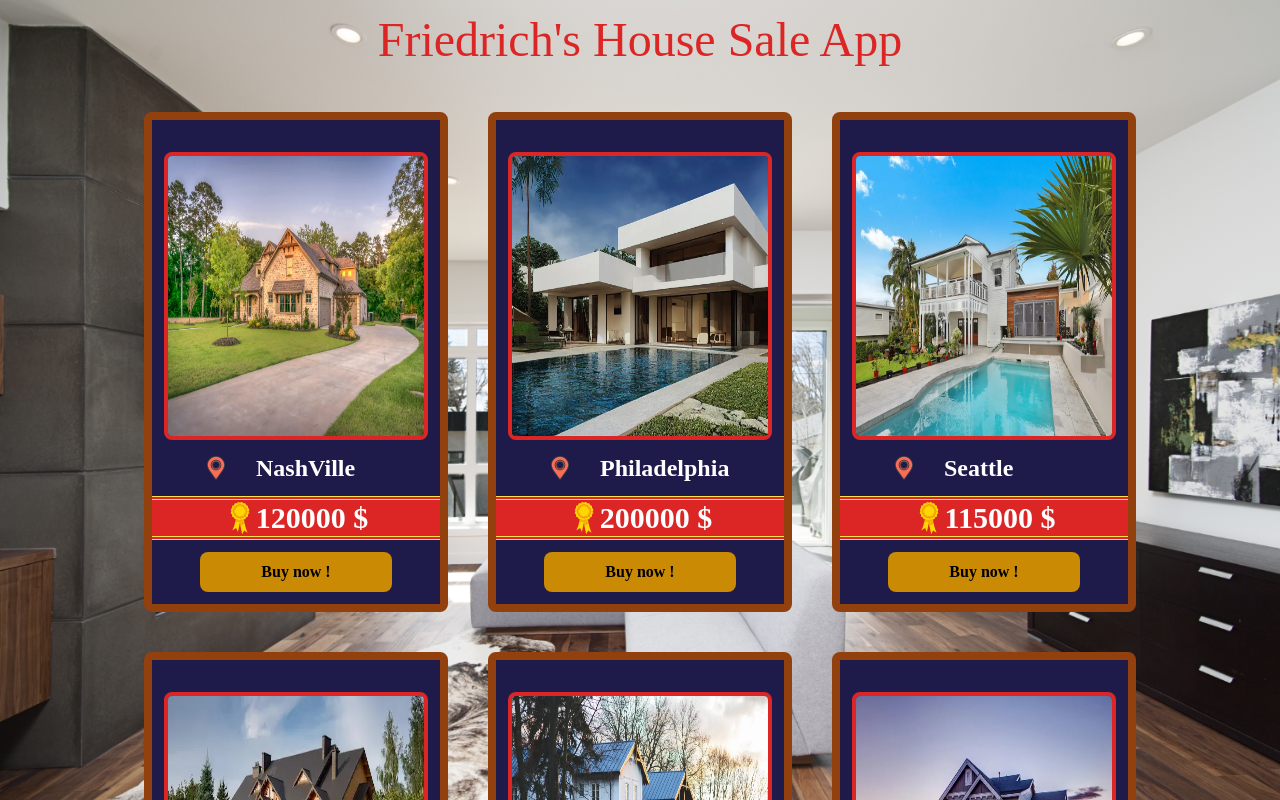
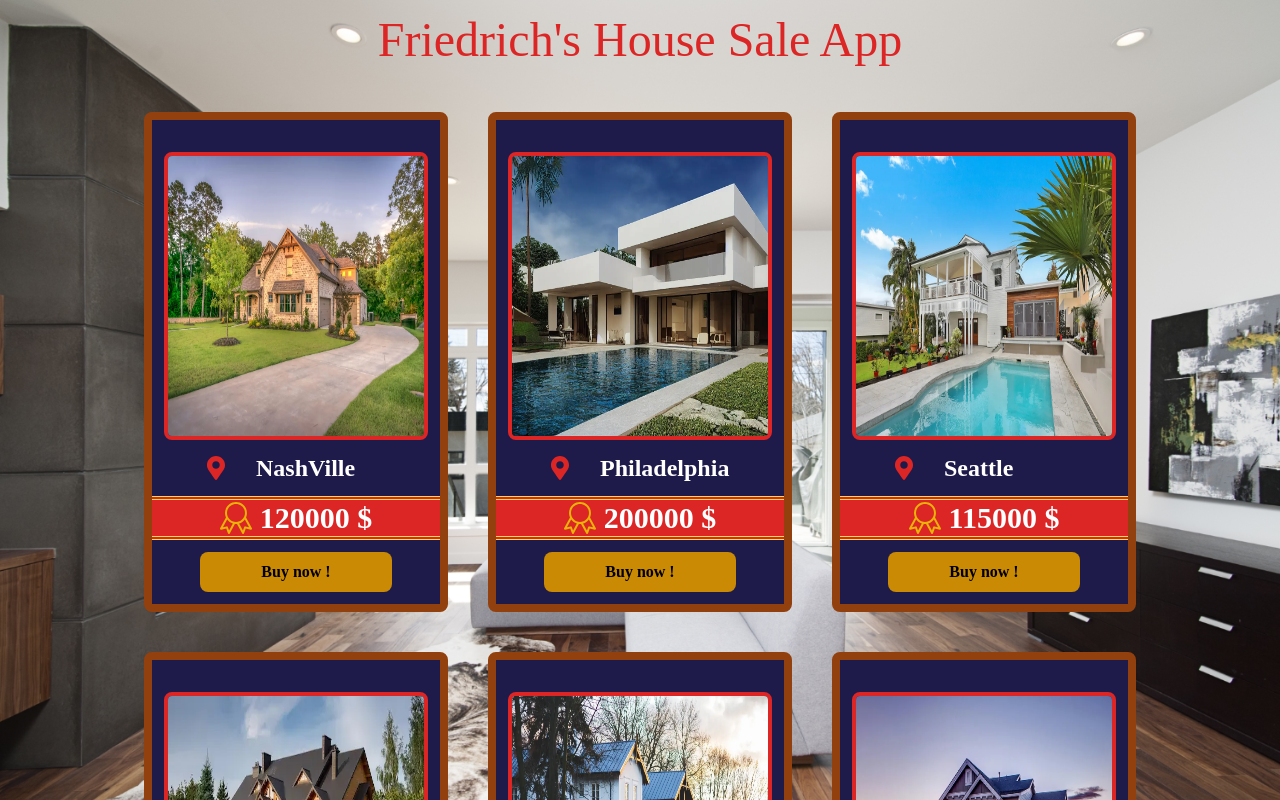
Before and after one commit to Friedrich482/first-react-app, a React (Vite) app: page / in a window 1280 px wide. Shown: the top 800 px of the page. Built offline with nearby package versions, Linux system fonts and the light colour scheme.

Commit message:
replaced MapMarker and Badge Icons with their equivalent of react-icons

```diff
--- a/package.json
+++ b/package.json
@@ -12,9 +12,9 @@
   },
   "dependencies": {
     "onchange": "^7.1.0",
-    "prettier": "^3.2.5",
     "react": "^18.2.0",
-    "react-dom": "^18.2.0"
+    "react-dom": "^18.2.0",
+    "react-icons": "^5.0.1"
   },
   "devDependencies": {
     "@types/react": "^18.2.66",
@@ -27,6 +27,8 @@
     "eslint-plugin-react-hooks": "^4.6.0",
     "eslint-plugin-react-refresh": "^0.4.6",
     "postcss": "^8.4.38",
+    "prettier": "^3.2.5",
+    "prettier-plugin-tailwindcss": "^0.5.13",
     "tailwindcss": "^3.4.3",
     "typescript": "^5.2.2",
     "vite": "^5.2.0"
--- a/src/components/HouseComponents/House.tsx
+++ b/src/components/HouseComponents/House.tsx
@@ -1,6 +1,6 @@
 import { useState } from "react";
-import LocationIcon from "../../assets/imgs/icons/location.svg";
-import Badge from "../../assets/imgs/icons/badge.svg";
+import { FaMapMarkerAlt } from "react-icons/fa";
+import { SlBadge } from "react-icons/sl";
 
 import type { HouseProps } from "../../types";
 
@@ -23,20 +23,16 @@ const House = ({ src, id, price, location }: HouseProps) => {
         className="mt-8 aspect-square size-72 w-11/12 rounded-lg border-4 border-solid border-red-600"
       />
       <div className="flex w-5/6 items-center justify-center text-center text-xl text-white">
-        <img src={LocationIcon} alt="LocationIcon" className="size-6 w-2/6" />
+        <FaMapMarkerAlt className="size-6 w-2/6 text-red-600" />
         <p className="w-4/6 text-start text-2xl font-bold">{location}</p>
       </div>
-      <p className="flex w-full items-center justify-center border-b-4 border-t-4 border-double border-yellow-300 bg-red-600 text-center text-3xl font-bold text-white">
-        <img
-          src={Badge}
-          alt={`Price badge for the n°${id + 1}`}
-          className="size-8"
-        />
+      <p className="flex w-full items-center justify-center gap-2 border-b-4 border-t-4 border-double border-yellow-300 bg-red-600 text-center  text-3xl font-bold text-white">
+        <SlBadge className="size-8 text-yellow-500" />
         {price} $
       </p>
       <button
         type="button"
-        className={`w-8/12 rounded-lg p-2 font-bold  ${houseSold ? "cursor-not-allowed bg-yellow-600 opacity-85" : "transform bg-yellow-600 duration-1000 hover:scale-110 hover:border-2 hover:border-white hover:text-xl hover:text-black"}`}
+        className={` w-8/12 rounded-lg p-2 font-bold outline-none  ${houseSold ? "cursor-not-allowed bg-yellow-600 opacity-85" : "transform bg-yellow-600 duration-500 hover:outline-1 hover:outline-white"}`}
         onClick={() => handleSoldButtonClick(houseSold)}
       >
         {houseSold ? "Already sold !" : "Buy now !"}
```
Also changed, not shown: 2 other files (tests, documents, lock files or other folders).
